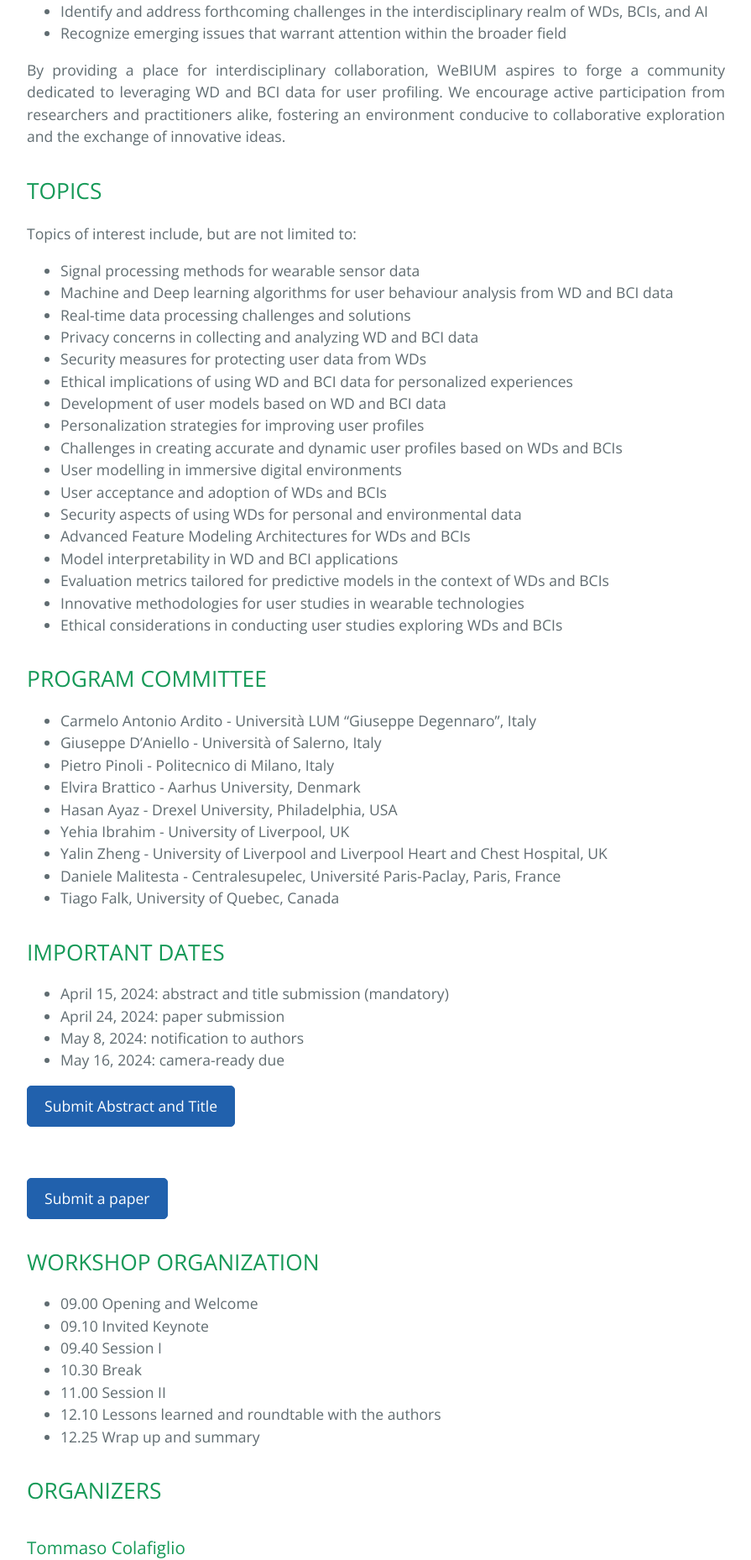
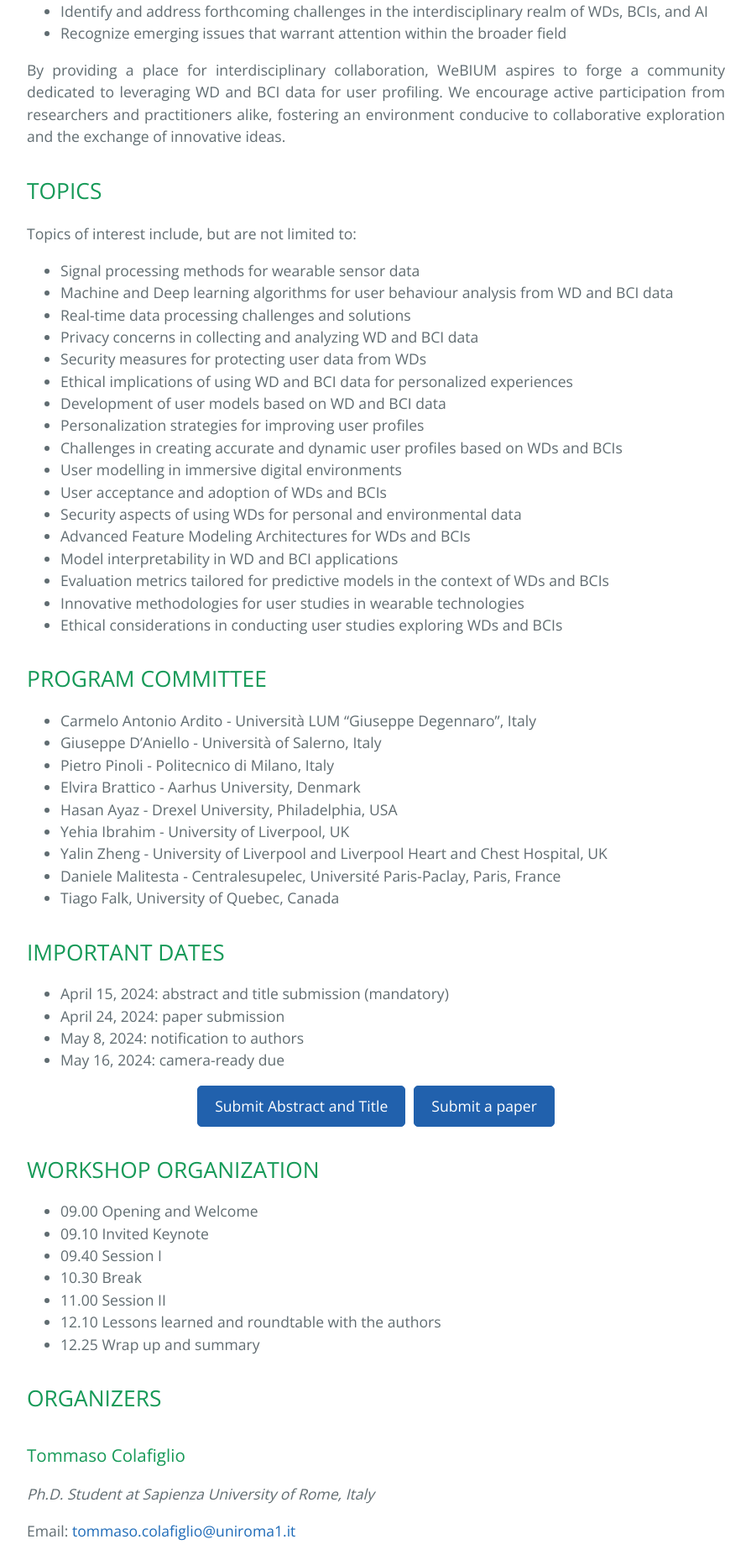
Before and after one commit to sisinflab/webium24, a Jekyll site: the page built from index.md, in a window 1280 px wide. Shown: the part 2174-4032 px from the top of the page at 84% size, without its empty margins (192-1087 px from the left). Built offline with Jekyll 4.4.1, drawn with Linux system fonts in a browser that asks for light colours.

Commit message:
Update index.md

```diff
--- a/index.md
+++ b/index.md
@@ -72,12 +72,13 @@ Topics of interest include, but are not limited to:
 + May 8, 2024: notification to authors
 + May 16, 2024: camera-ready due
 
-<div class="button-container">
-    <a href="https://forms.office.com/e/9HBkZMZzhZ?origin=lprLink" class="button">Submit Abstract and Title</a>
-</div><br>
-<div class="button-container">
-    <a href="https://cmt3.research.microsoft.com/WeBIUM-2024" class="button">Submit a paper</a>
+<div class="heading-button-container">
+<a href="Submit Abstract and Title" class="button">Submit Abstract and Title</a>
+<a href="https://cmt3.research.microsoft.com/WeBIUM-2024" class="button">Submit a paper</a>
 </div>
+
+
+
 
 ## WORKSHOP ORGANIZATION <a name="WO"></a>
 
```
